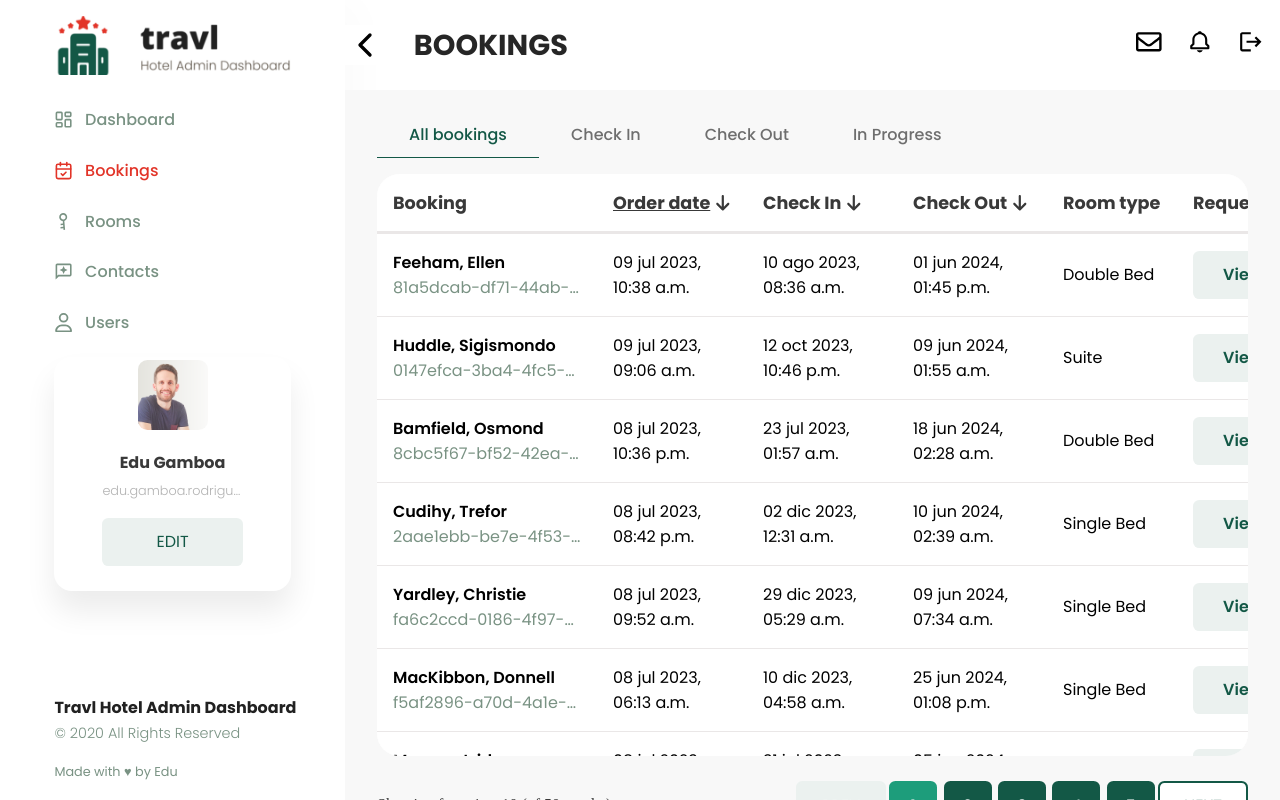
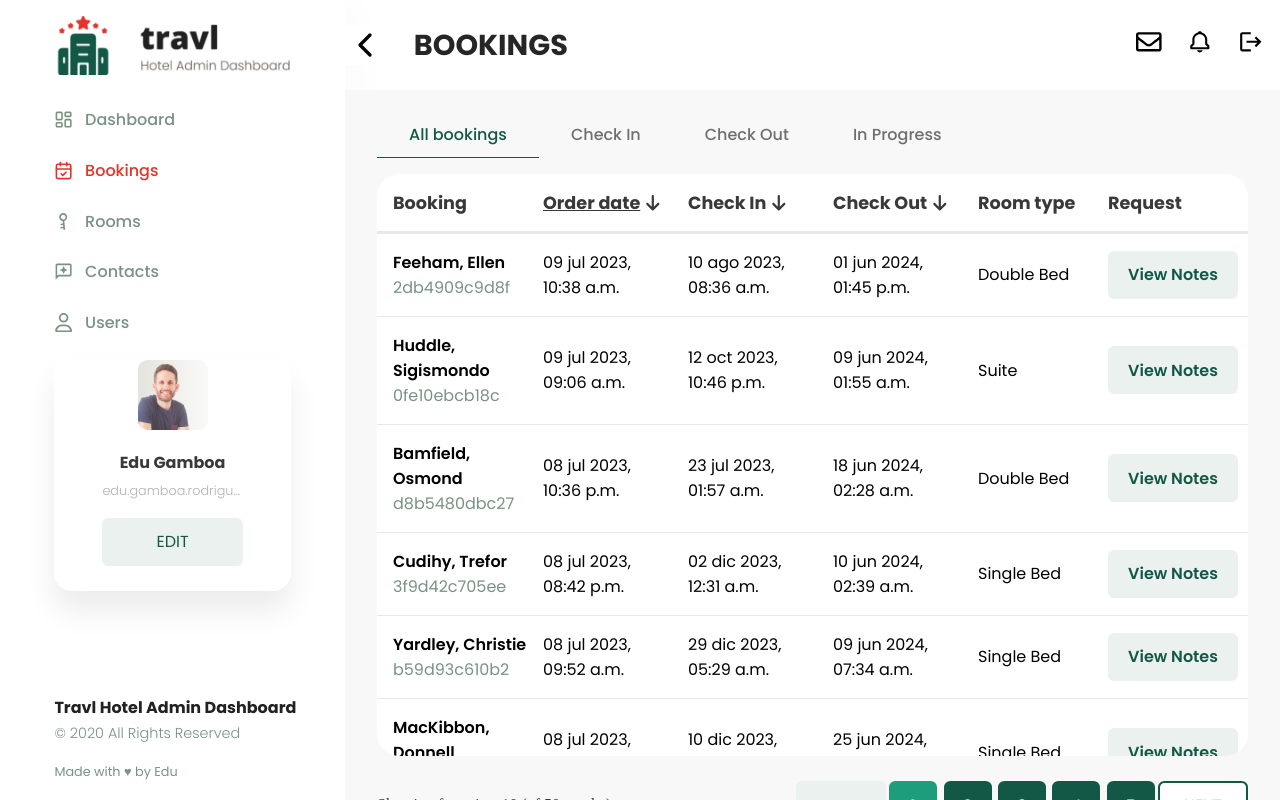
Before and after one commit to physiodevapp/dashboard-miranda, a React (Vite) app: page /bookings in a window 1280 px wide. Built offline with nearby package versions, Linux system fonts and the light colour scheme; sample sign-in values are in the browser's storage.

Commit message:
style: reduce view-notes width button

```diff
--- a/src/pages/BookingList/BookingListPage.jsx
+++ b/src/pages/BookingList/BookingListPage.jsx
@@ -176,12 +176,12 @@ export const BookingListPage = () => {
         <DataTable>
           <DataTableHeader>
             <DataTableHeaderRow>
-              <DataTableHeaderRowCell scope="col" >Booking</DataTableHeaderRowCell>
+              <DataTableHeaderRowCell scope="col" style={{minWidth: "140px"}} >Booking</DataTableHeaderRowCell>
               <DataTableHeaderRowCellSortComponent
                 scope='col'
                 colSpan={1}
                 className={`${sortCriteria.headerKey === 'order_date' && "active"}`}
-                style={{cursor: "pointer", minWidth: "150px"}}
+                style={{cursor: "pointer", minWidth: "145px"}}
                 headerKey={'order_date'}
                 initialSortDirection={1}
                 onSort={({header, direction}) => {
@@ -197,7 +197,7 @@ export const BookingListPage = () => {
                 scope='col'
                 colSpan={1}
                 className={`${sortCriteria.headerKey === 'check_in' && "active"}`}
-                style={{cursor: "pointer", minWidth: "150px"}}
+                style={{cursor: "pointer", minWidth: "145px"}}
                 headerKey={'check_in'}
                 initialSortDirection={1}
                 onSort={({header, direction}) => {
@@ -213,7 +213,7 @@ export const BookingListPage = () => {
                 scope='col'
                 colSpan={1}
                 className={`${sortCriteria.headerKey === 'check_out' && "active"}`}
-                style={{cursor: "pointer", minWidth: "150px"}}
+                style={{cursor: "pointer", minWidth: "145px"}}
                 headerKey={'check_out'}
                 initialSortDirection={1}
                 onSort={({header, direction}) => {
@@ -248,15 +248,15 @@ export const BookingListPage = () => {
                       navigate(`/bookings/${booking.id}`);
                     }
                   }}>
-                  <BookingTableBodyRowCellBooking key={`${booking.id}-bookingId`}>
-                    <DataTableRowCellContentMultipleEllipsis lineclamp={1} width={"100%"}>
+                  <BookingTableBodyRowCellBooking key={`${booking.id}-bookingId`} style={{minWidth: "150px"}}>
+                    <DataTableRowCellContentMultipleEllipsis lineclamp={2} width={"100%"}>
                       <BookingTableBodyRowCellBookingName>
                         { `${booking.last_name}, ${booking.first_name}` }
                       </BookingTableBodyRowCellBookingName>
                     </DataTableRowCellContentMultipleEllipsis>
                     <DataTableRowCellContentMultipleEllipsis lineclamp={1} width={"100%"}>
                       <BookingTableBodyRowCellBookingId>
-                        { booking.id }
+                        { (booking.id).split("-")[(booking.id).split("-").length - 1] }
                       </BookingTableBodyRowCellBookingId>
                     </DataTableRowCellContentMultipleEllipsis>
                   </BookingTableBodyRowCellBooking>
@@ -281,10 +281,11 @@ export const BookingListPage = () => {
                   <DataTableBodyRowCell key={`${booking.id}-room_type`}>
                     { booking.room_type }
                   </DataTableBodyRowCell>
-                  <DataTableBodyRowCell>
+                  <DataTableBodyRowCell style={{minWidth: "150px"}}>
                     <BookingRequestButton
                       type='button'
                       styled="tertiary"
+                      style={{width: "130px"}}
                       className='custom_click'
                       onClick={() => showRequest(booking)}
                       >
```
